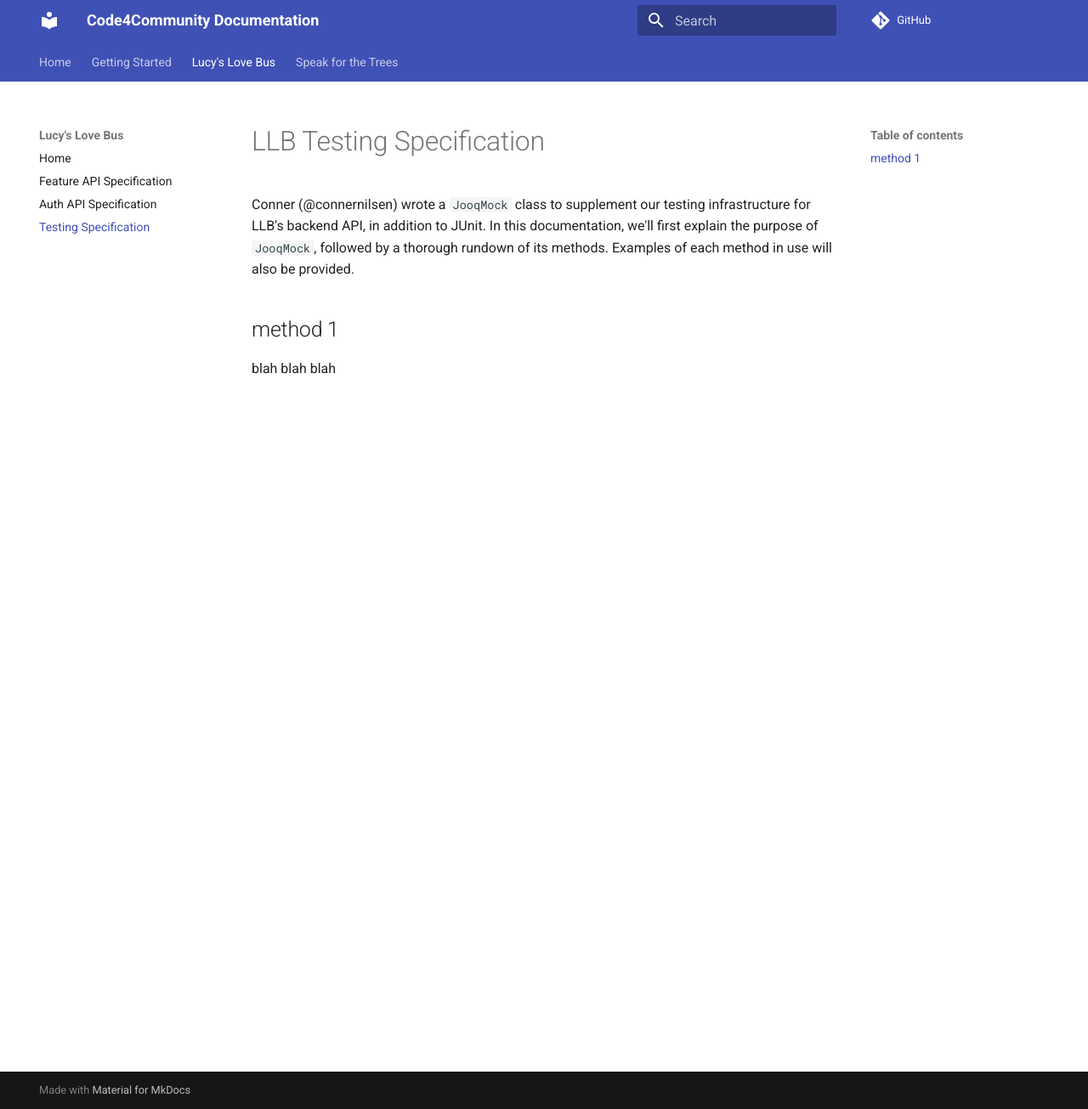
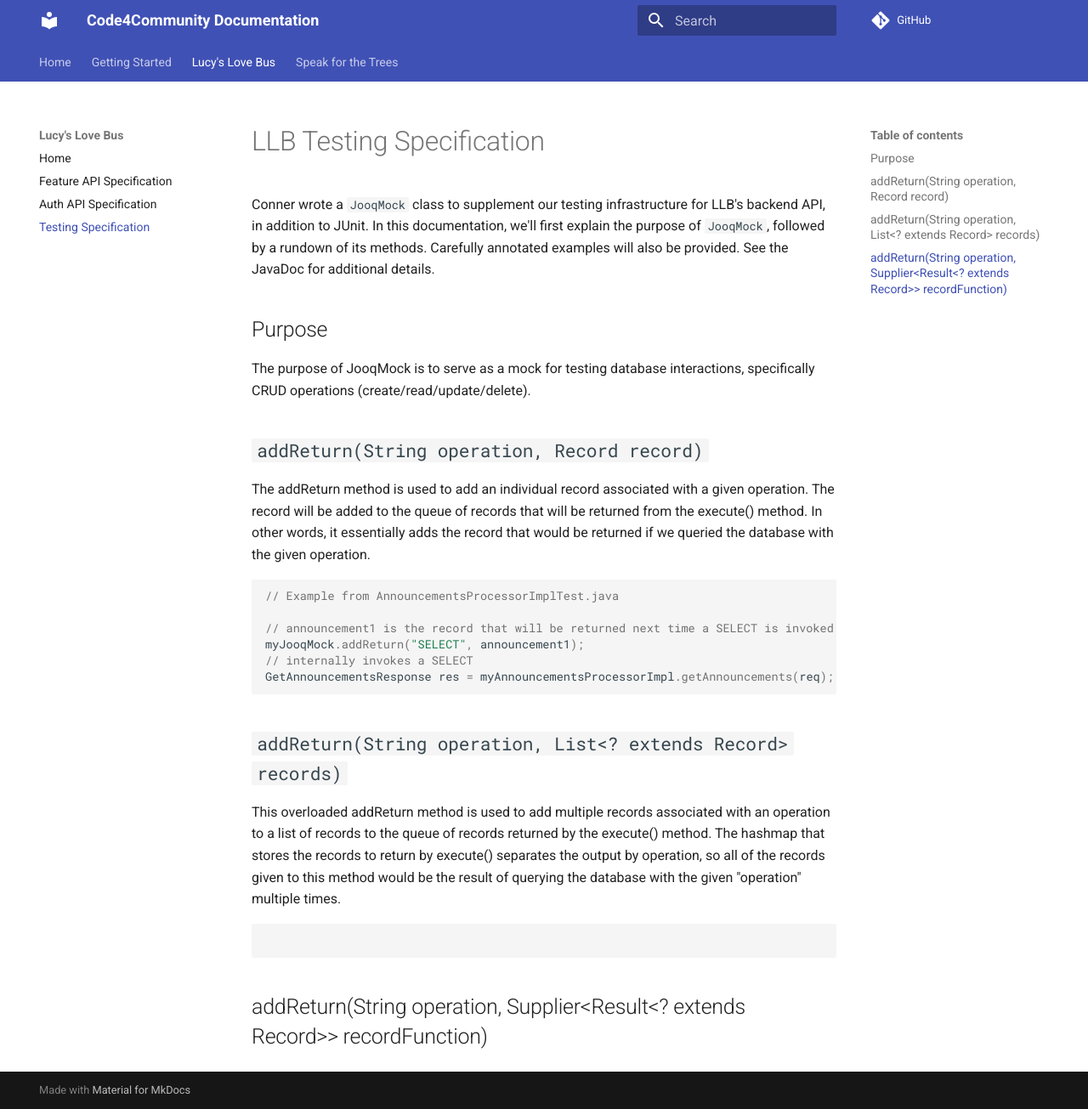
Before and after one commit to Code-4-Community/c4c-dev-docs, an MkDocs documentation site: the page built from docs/llb/llb-test-spec.md, in a window 1280 px wide and 1305 px high. Shown: the whole window at 85% size. Built offline with MkDocs 1.6.1 and Material for MkDocs 9.7.7, drawn with Linux system fonts in a browser that asks for light colours; comment, search, counter and statistics services are not loaded.

Commit message:
added to testing spec for jooqmock class

````diff
--- a/docs/llb/llb-test-spec.md
+++ b/docs/llb/llb-test-spec.md
@@ -1,6 +1,27 @@
 # LLB Testing Specification
 
-Conner (@connernilsen) wrote a `JooqMock` class to supplement our testing infrastructure for LLB's backend API, in addition to JUnit. In this documentation, we'll first explain the purpose of `JooqMock`, followed by a thorough rundown of its methods. Examples of each method in use will also be provided.
+Conner wrote a `JooqMock` class to supplement our testing infrastructure for LLB's backend API, in addition to JUnit. In this documentation, we'll first explain the purpose of `JooqMock`, followed by a rundown of its methods. Carefully annotated examples will also be provided. See the JavaDoc for additional details.
 
-## method 1
-blah blah blah
+## Purpose
+The purpose of JooqMock is to serve as a mock for testing database interactions, specifically CRUD operations (create/read/update/delete).
+
+## `addReturn(String operation, Record record)`
+The addReturn method is used to add an individual record associated with a given operation. The record will be added to the queue of records that will be returned from the execute() method. In other words, it essentially adds the record that would be returned if we queried the database with the given operation.
+
+```java
+// Example from AnnouncementsProcessorImplTest.java
+
+// announcement1 is the record that will be returned next time a SELECT is invoked
+myJooqMock.addReturn("SELECT", announcement1);
+// internally invokes a SELECT
+GetAnnouncementsResponse res = myAnnouncementsProcessorImpl.getAnnouncements(req);
+```
+
+## `addReturn(String operation, List<? extends Record> records)`
+This overloaded addReturn method is used to add multiple records associated with an operation to a list of records to the queue of records returned by the execute() method. The hashmap that stores the records to return by execute() separates the output by operation, so all of the records given to this method would be the result of querying the database with the given "operation" multiple times.
+
+```java
+
+```
+
+## addReturn(String operation, Supplier<Result<? extends Record>> recordFunction)
````
